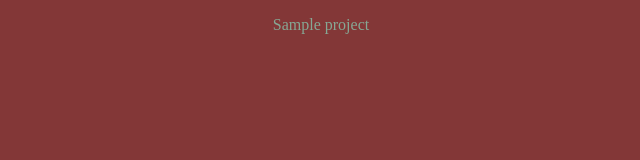
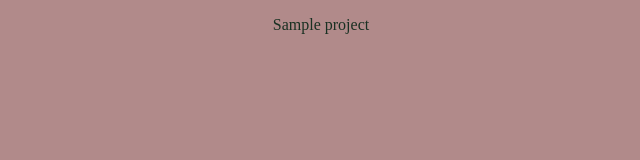
Before and after one commit to krishnavetthi/sample, a plain HTML site: page index.html in a window 1280 px wide. Shown: the whole page, without its empty margins (319-959 px from the left). Drawn offline with Linux system fonts and the light colour scheme.

Commit message:
css changed

```diff
--- a/style.css
+++ b/style.css
@@ -1,5 +1,5 @@
 *{
-    background-color:rgb(131, 55, 55);
-    color:rgb(134, 167, 148);
+    background-color:rgb(177, 138, 138);
+    color:rgb(25, 48, 34);
     text-align: center;
 }
```
